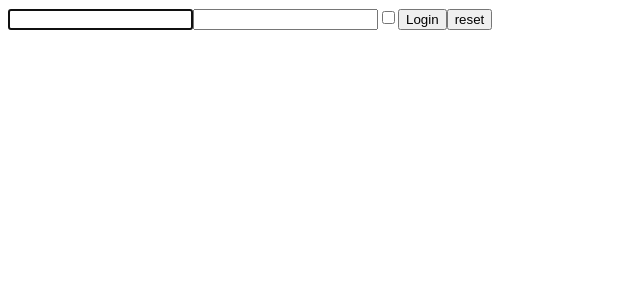
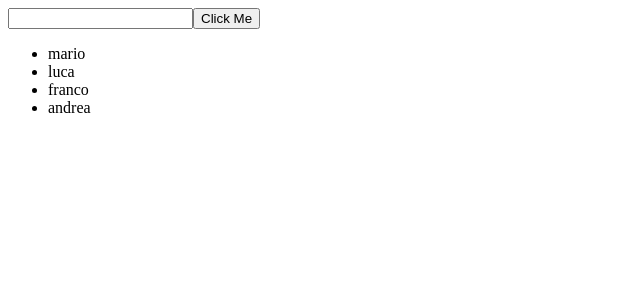
Before and after one commit to Francesco170/esercizi, a React (Create React App) app: page / in a window 1280 px wide. Shown: the top 300 px of the page, without its empty margins (0-640 px from the left). Built offline with nearby package versions, Linux system fonts and the light colour scheme.

Commit message:
esercizio35

```diff
--- a/src/App.js
+++ b/src/App.js
@@ -1,9 +1,9 @@
 import React from "react";
-import { UncontrolledLogin } from "./UncontrolledLogin";
+import { TodoList } from "./TodoList";
 export class App extends React.Component{
    render(){
 
     return(
-        <UncontrolledLogin/>
+        <TodoList name={["mario","luca", "franco", "andrea"]}/>
     )
 }}
--- /dev/null
+++ b/src/TodoList.js
@@ -0,0 +1,36 @@
+//non so perchè ma il nome non viene aggiunto subito, viene aggiunto dopo aver cliccato il bottone ed aver riscritto una lettera nel campo input
+
+
+
+import React from "react";
+export class TodoList extends React.Component{
+    state = {
+       input:""
+    }
+
+    EventHandler = (event) => {
+       const value = event.target.value
+
+       this.setState({
+       input : value
+       })
+    }
+
+
+
+    buttonhandler=()=>{
+      this.items= this.props.name.push(this.state.input)
+
+    }
+    render(){
+
+        const items= this.props.name.map((name,index) => <li key={name + index}>{name}</li> )
+        return(
+            <>
+            <input onChange={this.EventHandler} />
+            <button  onClick={this.buttonhandler} >Click Me</button>
+            <ul>{items} </ul>
+            </>
+        )
+    }
+}
--- a/src/UncontrolledLogin.js
+++ /dev/null
@@ -1,37 +0,0 @@
-import React from "react";
-export class UncontrolledLogin extends React.Component{
-
-
-
-
-
-
-    HandleFormSubmit=(event)=>{
-        event.preventDefault()
-
-         const username= event.target.elements.username.value
-         const password= event.target.elements.password.value
-         const remember= event.target.elements.remember.checked
-
-         console.log({
-            username,password,remember
-         })
-    }
-
-
-    render(){
-        return(
-            <>
-            <form onSubmit={this.HandleFormSubmit} >
-            <input name="username" autoFocus/>
-            <input name="password" type="password"/>
-            <input name="remember" type="checkbox"  />
-
-
-            <button name="login" type="submit">Login</button>
-            <button name=" reset" type="reset"> reset</button>
-              </form>
-            </>
-        )
-    }
-}
```
Also changed, not shown: src/Login.js (deleted, +0 -55 lines).
